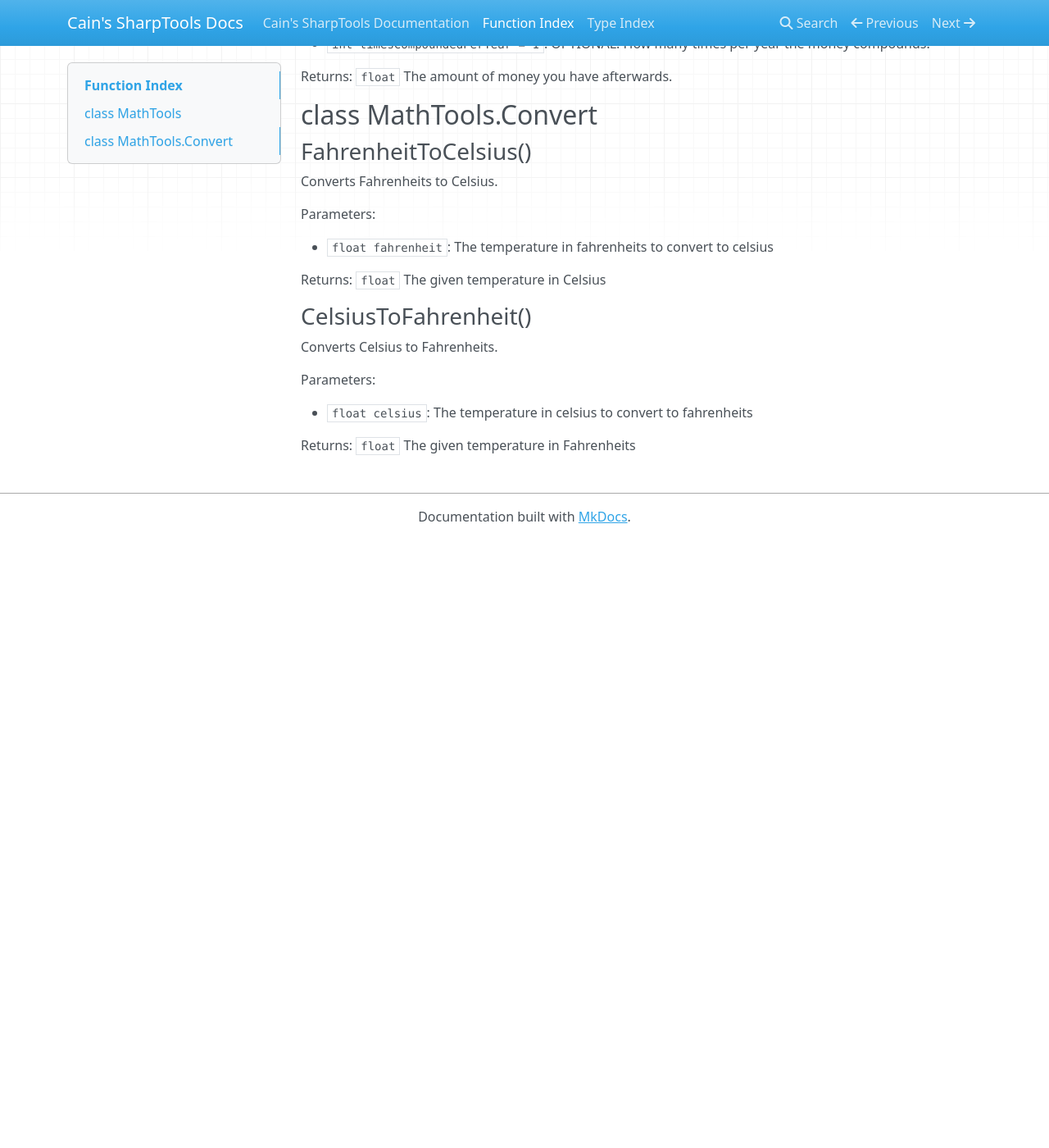
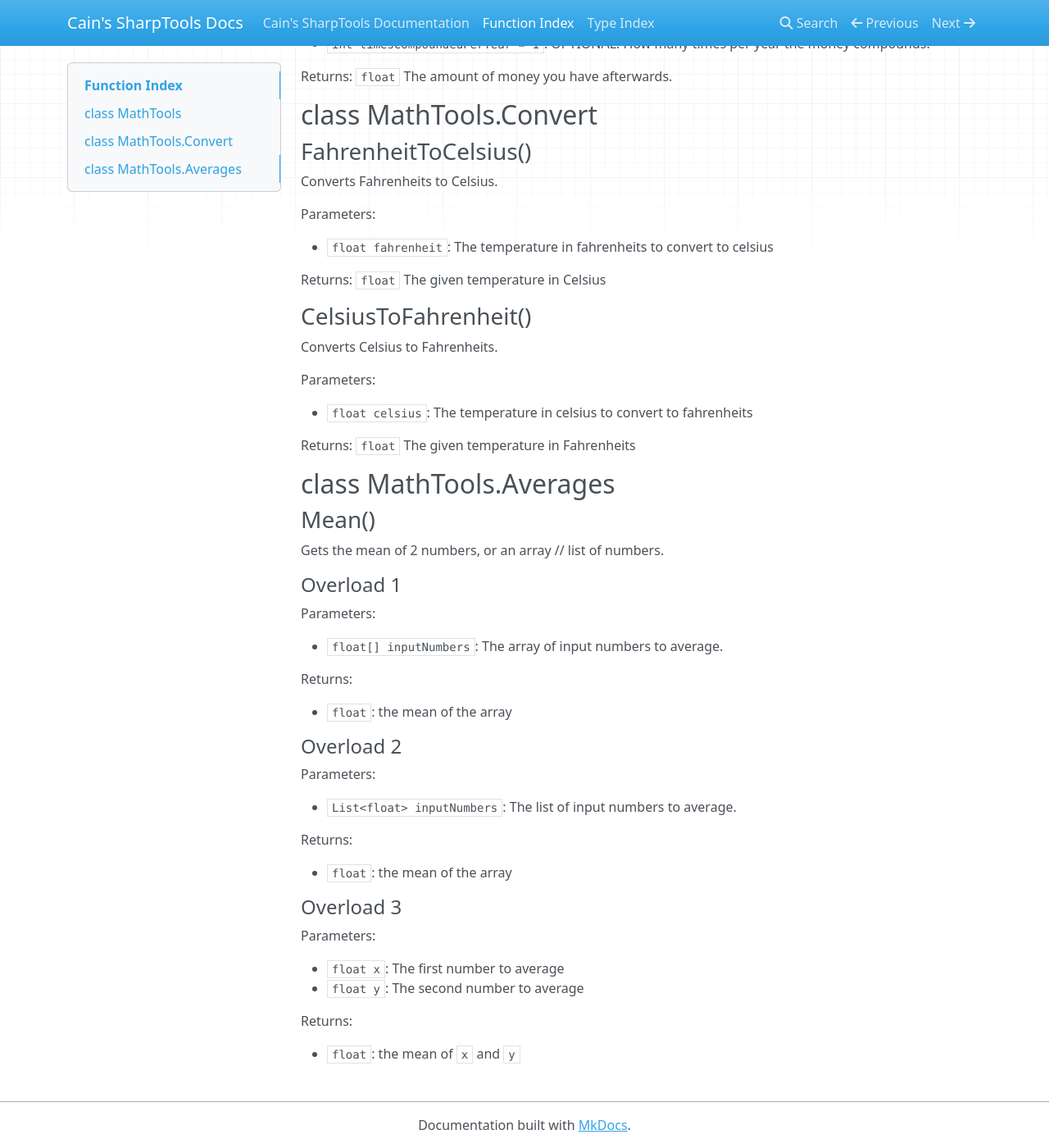
Before and after one commit to cainy-a/CainsSharpTools, an MkDocs documentation site: the page built from docs/functions.md, in a window 1280 px wide and 1400 px high, scrolled down 1658 px. Shown: the whole window at 82% size. Built offline with MkDocs 1.6.1, drawn with Linux system fonts in a browser that asks for light colours; nearby versions of some CDN libraries; before the commit the page ends 2316 px from its top, so only the background shows below that.

Commit message:
Add MathTools.Averages.Mean()

```diff
--- a/docs/functions.md
+++ b/docs/functions.md
@@ -79,3 +79,31 @@ Parameters:
 - `float celsius`: The temperature in celsius to convert to fahrenheits
 
 Returns: `float` The given temperature in Fahrenheits
+## class MathTools.Averages
+### Mean()
+Gets the mean of 2 numbers, or an array // list of numbers.
+#### Overload 1
+Parameters:
+
+- `float[] inputNumbers`: The array of input numbers to average.
+
+Returns:
+
+- `float`: the mean of the array
+#### Overload 2
+Parameters:
+
+- `List<float> inputNumbers`: The list of input numbers to average.
+
+Returns:
+
+- `float`: the mean of the array
+#### Overload 3
+Parameters:
+
+- `float x`: The first number to average
+- `float y`: The second number to average
+
+Returns:
+
+- `float`: the mean of `x` and `y`
```
Also changed, not shown: README.md (+2 -2 lines), 1 other file.
